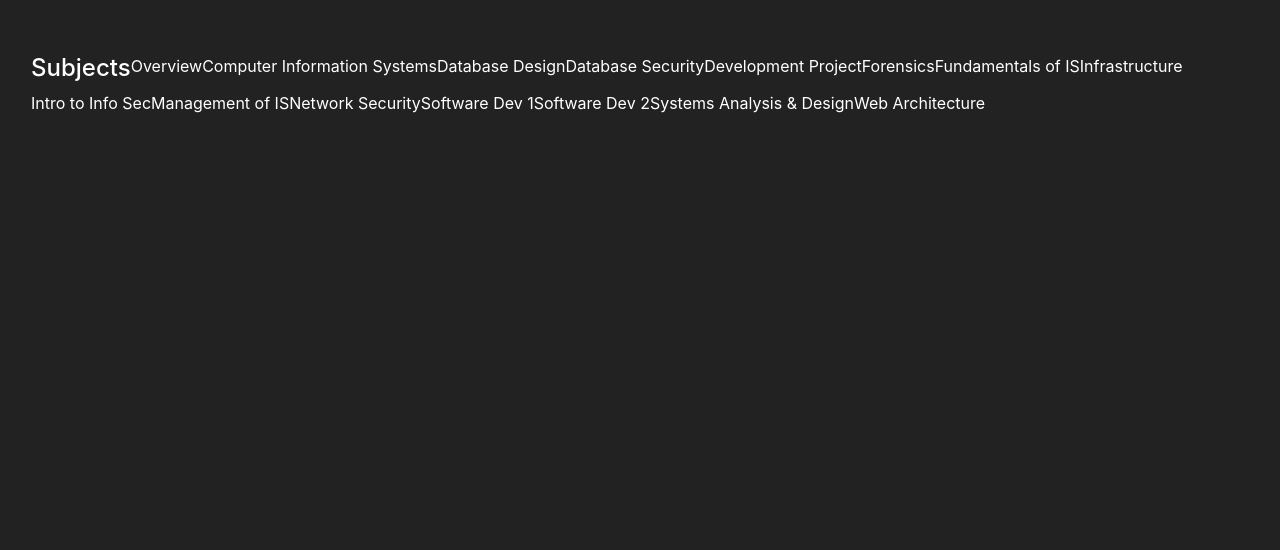
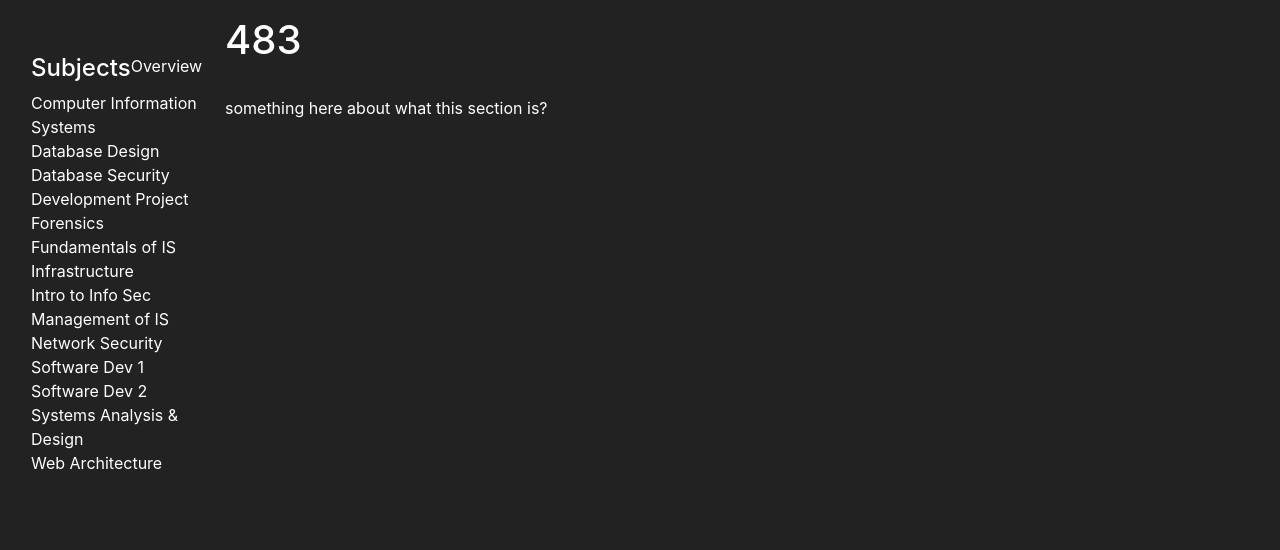
Before and after one commit to nmschuler/nmschuler.github.io, a plain HTML site: page subjects/DbSec.html in a window 1280 px wide. Drawn offline with nearby package versions, Linux system fonts and the light colour scheme.

```diff
--- a/css/layout.css
+++ b/css/layout.css
@@ -2,17 +2,15 @@
 {
    float:left;
    max-height: 100%;
-   overflow: auto;
-   width: auto;
-   border-right-width: thin;
-   border-right-color:#080808;
+   overflow-y: scroll;
+   width: 210px;
+   right: 0;
 }
 
 .mainbody
 {
-   overflow: hidden;
-   height: auto;
-   border-left-color: #080808;
+   width:auto;
+   overflow:hidden;
 }
 
 
```
